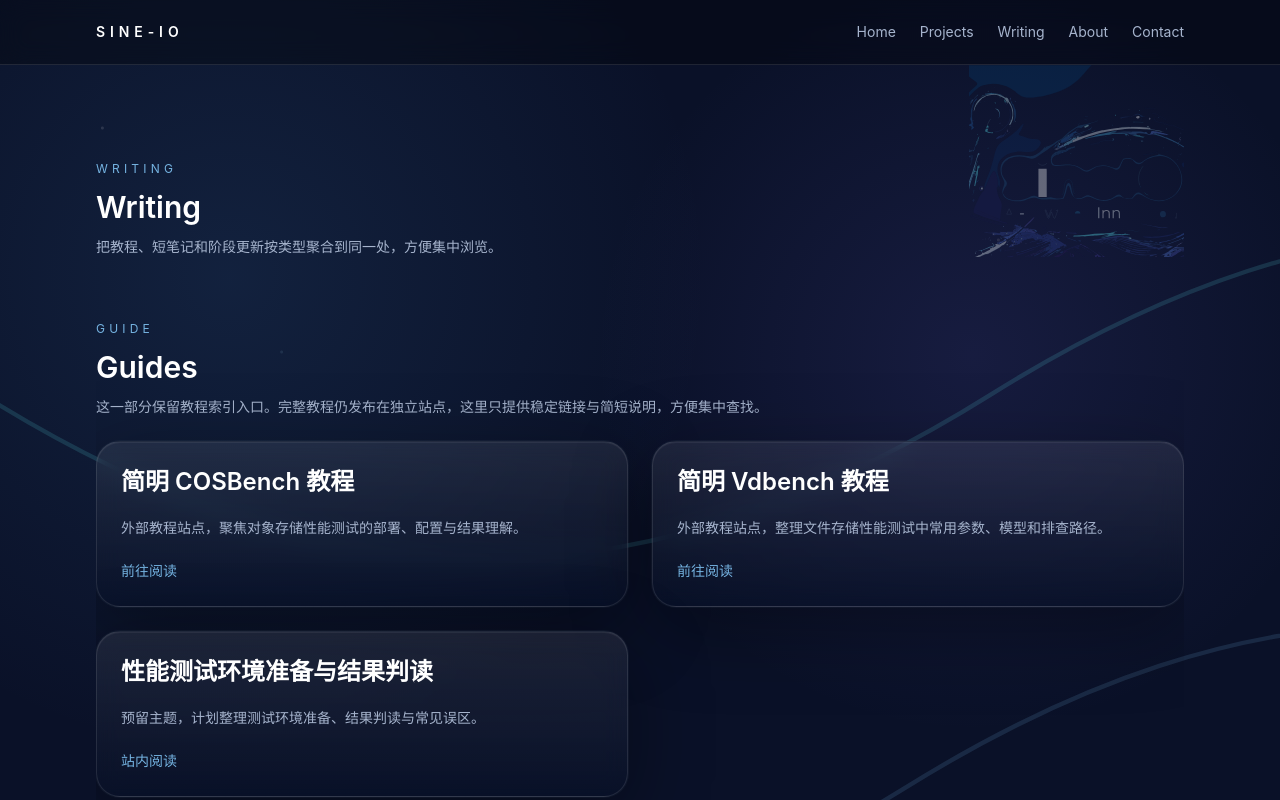
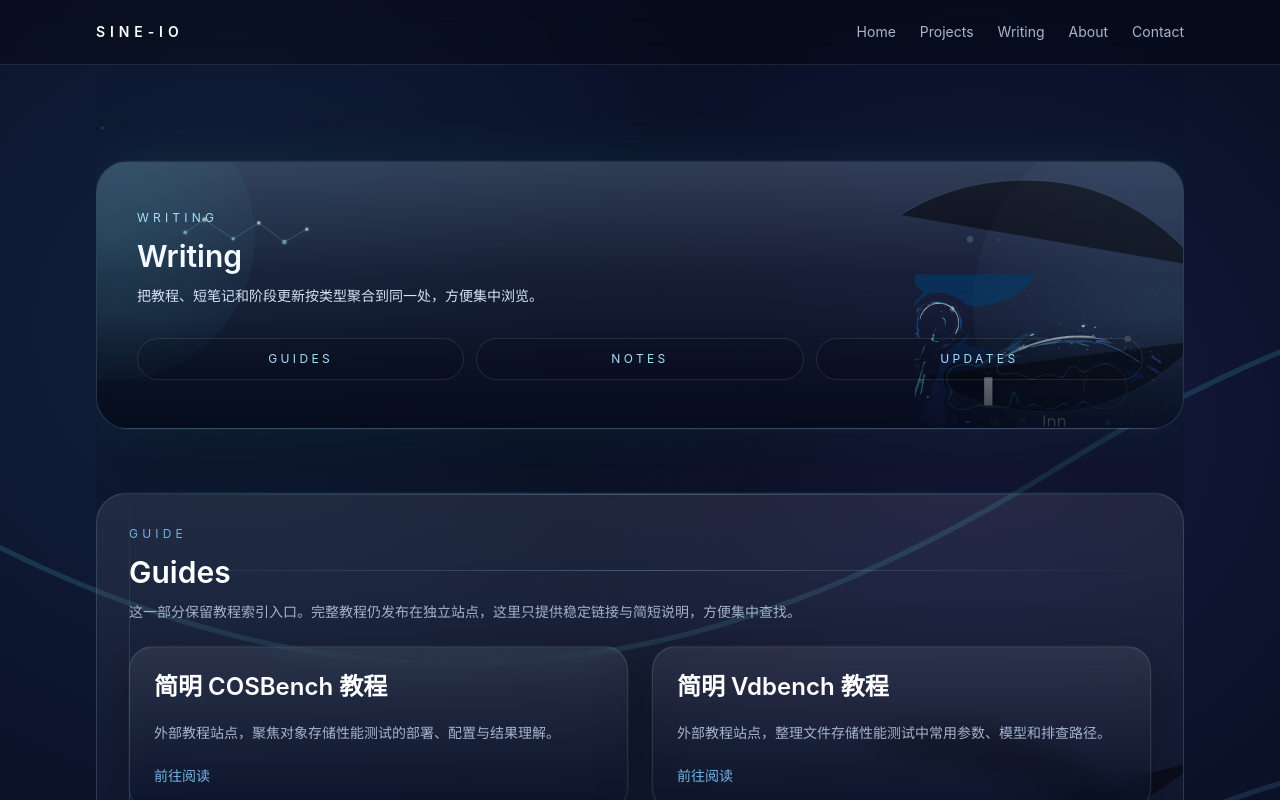
Before and after one commit to sine-io/sine-io.github.io, a React (Vite) app: page /writing in a window 1280 px wide. Shown: the top 800 px of the page. Built offline with nearby package versions, Linux system fonts and the light colour scheme.

Commit message:
feat: align project and writing pages with svg style

```diff
--- a/src/pages/WritingPage.tsx
+++ b/src/pages/WritingPage.tsx
@@ -2,11 +2,58 @@ import { useEffect } from 'react'
 import { motion } from 'framer-motion'
 import { Link, useLocation } from 'react-router-dom'
 import sectionArt from '@/assets/visuals/svg2-optimized.svg'
+import { ConstellationField } from '@/components/ui/ConstellationField'
 import { Container } from '@/components/ui/Container'
 import { GlassPanel } from '@/components/ui/GlassPanel'
 import { SectionHeading } from '@/components/ui/SectionHeading'
 import { writingCategoryMeta, writingCategoryOrder, writingEntries } from '@/content/writing'
 import { sectionRevealMotion } from '@/lib/motion'
+
+const writingConstellationNodes = [
+  { cx: 12, cy: 24, r: 1.2 },
+  { cx: 24, cy: 16, r: 1.4 },
+  { cx: 42, cy: 28, r: 1.1 },
+  { cx: 58, cy: 18, r: 1.2 },
+  { cx: 74, cy: 30, r: 1.4 },
+  { cx: 88, cy: 22, r: 1.1 }
+]
+
+const writingConstellationPaths = [
+  { d: 'M12 24L24 16L42 28L58 18' },
+  { d: 'M58 18L74 30L88 22' }
+]
+
+const writingBandStyles: Record<
+  (typeof writingCategoryOrder)[number],
+  {
+    bandClassName: string
+    lineClassName: string
+    arcStroke: string
+    accentFill: string
+  }
+> = {
+  guide: {
+    bandClassName:
+      'border-[#A6DEFC]/16 bg-[linear-gradient(180deg,rgba(255,255,255,0.08),rgba(8,18,44,0.76))] shadow-[0_0_0_1px_rgba(166,222,252,0.05),0_18px_72px_rgba(0,0,0,0.32)]',
+    lineClassName: 'from-[#A6DEFC]/0 via-[#A6DEFC]/28 to-[#A6DEFC]/0',
+    arcStroke: 'rgba(166, 222, 252, 0.22)',
+    accentFill: 'rgba(166, 222, 252, 0.42)'
+  },
+  note: {
+    bandClassName:
+      'border-white/10 bg-[linear-gradient(180deg,rgba(255,255,255,0.07),rgba(9,16,36,0.82))] shadow-[0_0_0_1px_rgba(255,255,255,0.03),0_18px_72px_rgba(0,0,0,0.34)]',
+    lineClassName: 'from-white/0 via-white/20 to-white/0',
+    arcStroke: 'rgba(215, 243, 255, 0.18)',
+    accentFill: 'rgba(255, 255, 255, 0.34)'
+  },
+  update: {
+    bandClassName:
+      'border-[#75B3E1]/16 bg-[linear-gradient(180deg,rgba(255,255,255,0.08),rgba(8,17,40,0.84))] shadow-[0_0_0_1px_rgba(117,179,225,0.04),0_18px_72px_rgba(0,0,0,0.34)]',
+    lineClassName: 'from-[#75B3E1]/0 via-[#75B3E1]/24 to-[#75B3E1]/0',
+    arcStroke: 'rgba(117, 179, 225, 0.2)',
+    accentFill: 'rgba(117, 179, 225, 0.38)'
+  }
+}
 
 export function WritingPage() {
   const location = useLocation()
@@ -31,36 +78,99 @@ export function WritingPage() {
   return (
     <Container>
       <div className="relative isolate space-y-12 overflow-hidden py-16 md:space-y-16 md:py-24">
+        <section className="relative isolate overflow-hidden rounded-[2rem] border border-[#A6DEFC]/16 bg-[linear-gradient(180deg,rgba(255,255,255,0.08),rgba(7,15,34,0.9))] px-6 py-8 shadow-[0_0_0_1px_rgba(166,222,252,0.04),0_32px_120px_rgba(0,0,0,0.4),0_0_64px_rgba(93,227,233,0.1)] md:px-8 md:py-10 lg:px-10 lg:py-12">
+          <div className="pointer-events-none absolute inset-x-0 top-0 h-28 bg-[linear-gradient(180deg,rgba(166,222,252,0.12),rgba(166,222,252,0))]" />
+          <div className="pointer-events-none absolute left-[-12%] top-[-26%] h-72 w-72 rounded-full bg-[radial-gradient(circle,rgba(93,227,233,0.14),rgba(93,227,233,0))]" />
+          <div className="pointer-events-none absolute right-[-16%] top-[-18%] h-96 w-96 rounded-full bg-[radial-gradient(circle,rgba(117,179,225,0.16),rgba(117,179,225,0))]" />
+          <svg
+            aria-hidden="true"
+            viewBox="0 0 720 380"
+            className="pointer-events-none absolute right-[-12%] top-[-8%] h-[115%] w-[60%] opacity-50"
+            xmlns="http://www.w3.org/2000/svg"
+          >
+            <path d="M252 92C310 54 384 42 452 52C520 62 580 102 624 156" stroke="rgba(166, 222, 252, 0.2)" strokeWidth="1.2" />
+            <path d="M214 192H610" stroke="rgba(166, 222, 252, 0.12)" strokeWidth="1" strokeDasharray="6 10" />
+            <path d="M282 292C336 326 390 338 446 336C508 334 568 304 622 248" stroke="rgba(255, 255, 255, 0.12)" strokeWidth="1.2" />
+            <circle cx="338" cy="122" r="4" fill="rgba(166, 222, 252, 0.42)" />
+            <circle cx="534" cy="246" r="4" fill="rgba(255, 255, 255, 0.38)" />
+          </svg>
+          <ConstellationField
+            testId="writing-constellation"
+            nodes={writingConstellationNodes}
+            paths={writingConstellationPaths}
+            className="pointer-events-none absolute left-[-1%] top-[12%] h-40 w-80 max-w-[72vw] opacity-75"
+          />
           <img
             data-testid="writing-art"
             src={sectionArt}
             alt=""
             aria-hidden="true"
-          className="pointer-events-none absolute right-[-8rem] top-0 h-48 max-w-none object-contain opacity-35 md:right-[-2rem]"
+            className="pointer-events-none absolute bottom-[-14%] right-[-4rem] h-[72%] max-w-none object-contain opacity-65 md:right-[-1rem] lg:right-[2%]"
           />
-        <motion.div {...sectionRevealMotion} className="relative z-10">
+          <div className="pointer-events-none absolute inset-x-0 bottom-0 h-28 bg-[linear-gradient(180deg,rgba(6,12,27,0),rgba(6,12,27,0.74))]" />
+          <motion.div {...sectionRevealMotion} className="relative z-10 max-w-2xl pr-6 md:pr-60">
             <SectionHeading
               eyebrow="Writing"
               title="Writing"
               description="把教程、短笔记和阶段更新按类型聚合到同一处，方便集中浏览。"
               level={1}
+              tone="hero"
             />
           </motion.div>
+          <motion.div {...sectionRevealMotion} className="relative z-10 mt-8 grid gap-3 text-xs uppercase tracking-[0.28em] text-[#A6DEFC] md:grid-cols-3">
+            {writingCategoryOrder.map((category) => {
+              const meta = writingCategoryMeta[category]
+
+              return (
+                <a
+                  key={category}
+                  href={`#${categoryAnchors[category]}`}
+                  className="rounded-full border border-white/10 bg-black/10 px-4 py-3 text-center transition hover:border-[#75B3E1] hover:text-white"
+                >
+                  {meta.title}
+                </a>
+              )
+            })}
+          </motion.div>
+        </section>
         {writingCategoryOrder.map((category) => {
           const entries = writingEntries.filter((entry) => entry.category === category)
           const meta = writingCategoryMeta[category]
+          const bandStyle = writingBandStyles[category]
 
           return (
             <motion.section
               key={category}
               {...sectionRevealMotion}
               id={categoryAnchors[category]}
-              className="space-y-6 scroll-mt-24"
+              className={[
+                'relative isolate scroll-mt-24 space-y-6 overflow-hidden rounded-[1.9rem] border p-6 md:p-8',
+                bandStyle.bandClassName
+              ].join(' ')}
             >
+              <div className={`pointer-events-none absolute inset-x-0 top-0 h-px bg-gradient-to-r ${bandStyle.lineClassName}`} />
+              <div className={`pointer-events-none absolute inset-x-8 top-[4.75rem] h-px bg-gradient-to-r ${bandStyle.lineClassName}`} />
+              <div className={`pointer-events-none absolute left-8 top-0 h-full w-px bg-gradient-to-b ${bandStyle.lineClassName}`} />
+              <svg
+                aria-hidden="true"
+                viewBox="0 0 560 260"
+                className="pointer-events-none absolute right-[-6%] top-[-14%] h-[138%] w-[42%] opacity-45"
+                xmlns="http://www.w3.org/2000/svg"
+              >
+                <path d="M76 72C148 46 228 42 298 70C362 96 420 142 492 160" stroke={bandStyle.arcStroke} strokeWidth="1.2" />
+                <path d="M110 194C182 216 256 218 322 196C390 174 446 136 504 92" stroke="rgba(255, 255, 255, 0.12)" strokeWidth="1.1" />
+                <circle cx="204" cy="82" r="4" fill={bandStyle.accentFill} />
+                <circle cx="388" cy="170" r="4" fill="rgba(255, 255, 255, 0.32)" />
+              </svg>
+              <div className="relative z-10 space-y-6">
                 <SectionHeading eyebrow={meta.eyebrow} title={meta.title} description={meta.description} />
-              <div className="grid gap-6 md:grid-cols-2">
+              </div>
+              <div className="relative z-10 grid gap-6 md:grid-cols-2">
                 {entries.map((entry) => (
-                  <GlassPanel key={entry.slug}>
+                  <GlassPanel
+                    key={entry.slug}
+                    className="rounded-[1.5rem] border-white/8 bg-[linear-gradient(180deg,rgba(255,255,255,0.06),rgba(6,13,30,0.84))] shadow-[0_0_0_1px_rgba(255,255,255,0.03),0_16px_56px_rgba(0,0,0,0.28),inset_0_1px_0_rgba(255,255,255,0.04)]"
+                  >
                     <div className="space-y-4">
                       <h3 className="text-2xl font-semibold text-white">{entry.title}</h3>
                       <p className="text-sm leading-7 text-[#A6B4CD]">{entry.summary}</p>
```
Also changed, not shown: src/pages/ProjectsPage.tsx (+28 -6 lines), 1 other file (tests, documents, lock files or other folders). Lines whose indentation alone changed are shown as unchanged.
